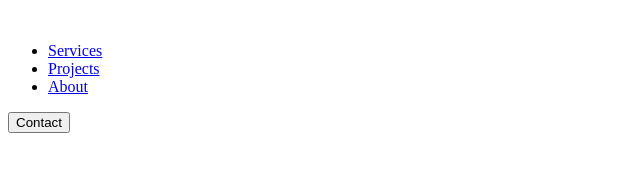
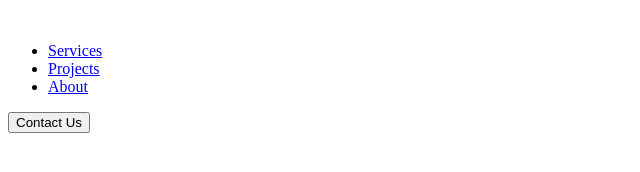
Before and after one commit to BrianNW/flexbox-navbar-template-1, a plain HTML site: page index.html in a window 1280 px wide. Shown: the full height of the page, 0-640 px from the left. Drawn offline with Linux system fonts and the light colour scheme.

Commit message:
update text

```diff
--- a/index.html
+++ b/index.html
@@ -18,7 +18,7 @@
 
     </nav>
 
-    <a class="cta" href="#"> <button>Contact</button></a>
+    <a class="cta" href="#"> <button>Contact Us</button></a>
     </header>
 </body>
 </html>
```
